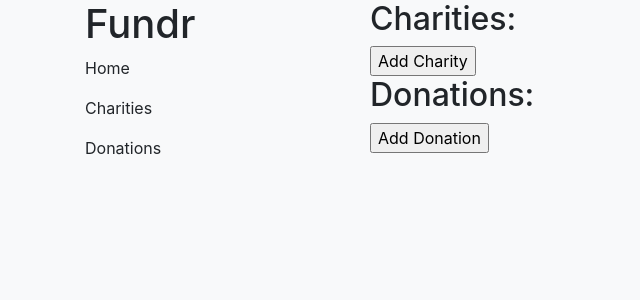
After one commit to ojandali93/acs1700-contractor-project, a Flask app: page / in a window 1280 px wide. The commit adds this page. Shown: the top 300 px of the page, without its empty margins (0-640 px from the left). Run offline with Flask 2, Linux system fonts and the light colour scheme; data that the repository does not hold is empty; some libraries are stand-ins or nearby versions.

Commit message:
added the route in order to add a new donation or charity.

```diff
--- a/app.py
+++ b/app.py
@@ -13,6 +13,11 @@ app = Flask(__name__)
 # Home Page (Shows a list of donations & charities)
 @app.route('/')
 def index():
+  if request.method == 'POST':
+    if request.form['submit'] == 'Add Charity':
+      return render_template('new_charity.html')
+    elif request.form['submit'] == 'Add Donation':
+      return render_template('new_donation.html')
   all_donations = donations.find()
   all_charities = charities.find()
   return render_template('home_page.html', donations=all_donations, charities=all_charities)
@@ -23,46 +28,46 @@ def donations_show_all():
   all_donations = donations.find()
   return render_template('donations_page.html', donations=all_donations)
 
-# Donations Page (This will show specifically donations in a listed format with key information)
-@app.route('/donations/<donation_id>', methods=['GET'])
-def donations_single(donation_id):
-  new_donation = donations.find_one({'_id': ObjectId(donation_id)})
-  return render_template('donations_single_page.html', new_donation=new_donation)
+# # Donations Page (This will show specifically donations in a listed format with key information)
+# @app.route('/donations/<donation_id>', methods=['GET'])
+# def donations_single(donation_id):
+#   new_donation = donations.find_one({'_id': ObjectId(donation_id)})
+#   return render_template('donations_single_page.html', new_donation=new_donation)
 
-# Donations Page (Create and submit a donation form)
-@app.route('/donations', methods=['POST'])
-def donations_create():
-  new_donation = {
-    'charity': request.form.get('title'),
-    'amount': request.form.get('amount'),
-    'notes': request.form.get('notes'),
-    'user_id': request.form.get('user_id'),
-    'created_at': datetime.now()
-  }
-  donation_new = donations.insert_one(new_donation)
-  all_donations = donations.find()
-  return redirect(url_for('donations_page.html', all_donations=all_donations))
+# # Donations Page (Create and submit a donation form)
+# @app.route('/donations', methods=['POST'])
+# def donations_create():
+#   new_donation = {
+#     'charity': request.form.get('title'),
+#     'amount': request.form.get('amount'),
+#     'notes': request.form.get('notes'),
+#     'user_id': request.form.get('user_id'),
+#     'created_at': datetime.now()
+#   }
+#   donation_new = donations.insert_one(new_donation)
+#   all_donations = donations.find()
+#   return redirect(url_for('donations_page.html', all_donations=all_donations))
 
-# Donations Page (Edit donation)
-@app.route('/donations/<donation_id>', methods=['POST'])
-def donations_single(donation_id):
-  updated_donation = {
-    'charity': request.form.get('title'),
-    'amount': request.form.get('amount'),
-    'notes': request.form.get('notes'),
-    'user_id': request.form.get('user_id'),
-    'created_at': datetime.now()
-  }
-  donations.update_one({'_id': ObjectId(donation_id)}, {'$set': updated_donation})
-  all_donations = donations.find()
-  return render_template('donations_single_page.html', all_donations=all_donations)
+# # Donations Page (Edit donation)
+# @app.route('/donations/<donation_id>', methods=['POST'])
+# def donations_single(donation_id):
+#   updated_donation = {
+#     'charity': request.form.get('title'),
+#     'amount': request.form.get('amount'),
+#     'notes': request.form.get('notes'),
+#     'user_id': request.form.get('user_id'),
+#     'created_at': datetime.now()
+#   }
+#   donations.update_one({'_id': ObjectId(donation_id)}, {'$set': updated_donation})
+#   all_donations = donations.find()
+#   return render_template('donations_single_page.html', all_donations=all_donations)
 
-# Donation Deletion
-@app.route('/donations/<donation_id>', methods=['DELETE'])
-def donation_delete(donation_id):
-  donations.delete_one({'_id': ObjectId(donation_id)})
-  all_donations = donations.find()
-  return render_template('donations_single_page.html', all_donations=all_donations)
+# # Donation Deletion
+# @app.route('/donations/<donation_id>', methods=['DELETE'])
+# def donation_delete(donation_id):
+#   donations.delete_one({'_id': ObjectId(donation_id)})
+#   all_donations = donations.find()
+#   return render_template('donations_single_page.html', all_donations=all_donations)
 
 # # Get All Charities
 # @app.route('/charities', methods=['GET'])
--- a/templates/base.html
+++ b/templates/base.html
@@ -8,13 +8,17 @@
     <link
       rel="stylesheet" href="https://maxcdn.bootstrapcdn.com/bootstrap/4.0.0/css/bootstrap.min.css" integrity="sha384-Gn5384xqQ1aoWXA+058RXPxPg6fy4IWvTNh0E263XmFcJlSAwiGgFAW/dAiS6JXm" crossorigin="anonymous"/>
   </head>
-  <body class="bg-dark">
+  <body class="bg-light">
     <div class="container">
-      {% include 'partials/navbar.html'}
-      {% block content %}
-      {% endblock %}
+      <div class="row">
+        <div class="col-3">
+          {% include 'partials/navbar.html' %}
+        </div>
+        <div class="col-9">
+          {% block content %}
+          {% endblock %}
+        </div>
+      </div>
     </div>
-    <!-- {% include 'partials/navbar.html' %} -->
-    <!-- <div class="container-fluid mt-5">{% block content %}{% endblock %}</div> -->
   </body>
 </html>
--- /dev/null
+++ b/templates/home_page.html
@@ -0,0 +1,31 @@
+{% extends 'base.html' %}
+{% block content %}
+
+<h2>Charities:</h2>
+{% for charity in all_charities%}
+<div>
+  <p>{{ charity.name }}</p>
+  <p>{{ charity.donation_count }}</p>
+  <p>{{ charity.donation_total }}</p>
+  <p>{{ charity.created_at }}</p>
+</div>
+{% endfor %}
+<div>
+  <input type="submit" name="submit" value="Add Charity"/>
+</div>
+
+<h2>Donations:</h2>
+{% for donation in all_donations%}
+<div>
+  <p>{{ charity.charity }}</p>
+  <p>{{ charity.amount }}</p>
+  <p>{{ charity.notes }}</p>
+  <p>{{ charity.username }}</p>
+  <p>{{ charity.created_at }}</p>
+</div>
+{% endfor %}
+<div>
+  <input type="submit" name="submit" value="Add Donation"/>
+</div>
+
+{% endblock %}
--- a/templates/partials/navbar.html
+++ b/templates/partials/navbar.html
@@ -1,6 +1,4 @@
-<div class="col-3">
-  <h1>Fundr</h1>
-  <h2>Home</h2>
-  <h2>Charities</h2>
-  <h2>Donations</h2>
-</div>
+<h1>Fundr</h1>
+<p>Home</p>
+<p>Charities</p>
+<p>Donations</p>
```
